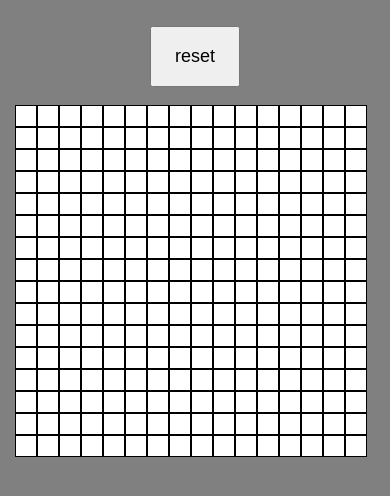
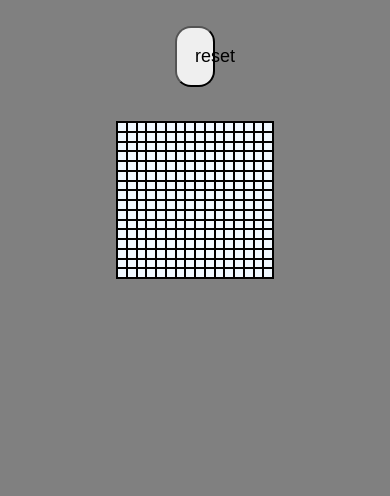
Before and after one commit to MOGARRR/odin-Etch-a-sketch, a plain HTML site: page index.html in a window 390 px wide. Drawn offline with Linux system fonts and the light colour scheme.

Commit message:
Made a proper Responsive grid. Next will be to add functionality

```diff
--- a/etcha-sketch.js
+++ b/etcha-sketch.js
@@ -1,29 +1,35 @@
 let container = document.querySelector('#container');
 
-let square_amount = 256;
+let grid_Sides = 16;
 
-let createGrid = (square_amount) => {
-    for(let i = 0; i < square_amount; i++){
-    let square = document.createElement('div');
-    square.setAttribute('id','grid');
-    container.appendChild(square);
+let createGrid = (grid_Sides) => {
+    for(let i = 0; i < grid_Sides; i++){
+    let line = document.createElement('div');
+    line.setAttribute('id','line');
+    for(let j = 0; j < grid_Sides;j++){
+    let block = document.createElement('div')
+    block.setAttribute('id','block')
+    //block.textContent = j;
+    line.appendChild(block);
+    };
+    container.appendChild(line);
     };
 };
 
-createGrid(square_amount);
+createGrid(grid_Sides);
+/*
+let blocks = document.querySelectorAll('#block');
+Array.from(blocks);
 
-let grids = document.querySelectorAll('#grid');
-Array.from(grids);
-
-grids.forEach((grid) => {
-grid.addEventListener('mouseover', () =>{
-    grid.setAttribute('style','background-color:blue;');
+blocks.forEach((block) => {
+block.addEventListener('mouseover', () =>{
+    block.setAttribute('style','background-color:blue;');
 });
 });
 
 let reset = document.querySelector('button');
 reset.addEventListener('click', ()=>{
-    grids.forEach((grid)=>{
-        grid.setAttribute('style','background-color:white;');
+    block.forEach((block)=>{
+        block.setAttribute('style','background-color:white;');
     });
-});
+});*/
--- a/etcha_style.css
+++ b/etcha_style.css
@@ -1,12 +1,14 @@
 body{
+    display: flex;
     background-color: gray;
-    display: flex;
     flex-direction: column;
+    align-items: center;
 
 }
 button{
-    align-self: center;
-    width: 5em;
+    width: 10vw;
+    aspect-ratio: 2/1;
+    border-radius: 16px;
     padding: 1em;
     margin: 1em;
     font-size: large
@@ -14,23 +16,27 @@ button{
 }
 
 #container{
-    display: flex;
-    flex-flow: row wrap;
-    align-self: center;
-    max-width: 360px;
-    max-height: 360px;
-
-
-
+  display: flex;
+  flex-direction: column;
+  width: 40vw;
+  aspect-ratio: 1/1;
+  border: 1px solid;
+  margin: 1em;
+  padding: 0;
 
 }
-#grid{
-    background-color: white;
-    border: 1px solid black;
-    min-height: 20px;
-    min-width: 20px;
+#line{
+    display: flex;
+    flex: 1;
 
 }
+#block{
+    flex: 1;
+    background-color: aliceblue;
+    border: 1px solid black;
+
+}
+
 
 .active{
     background-color: blue;
```
